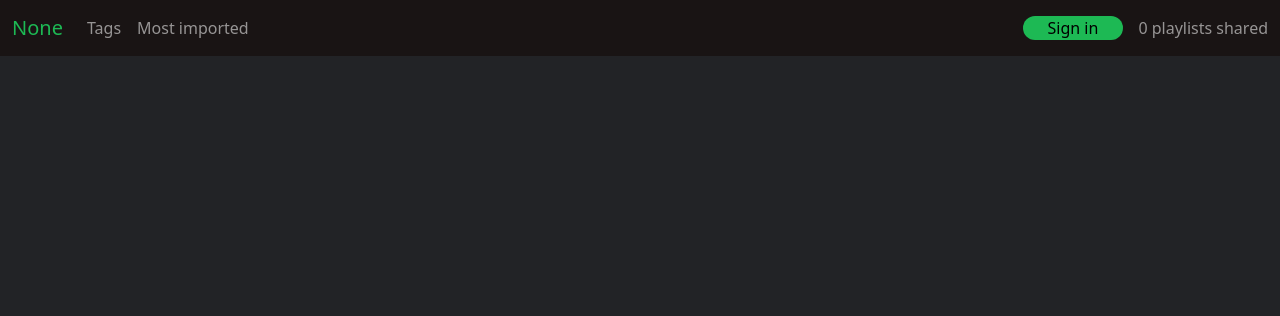
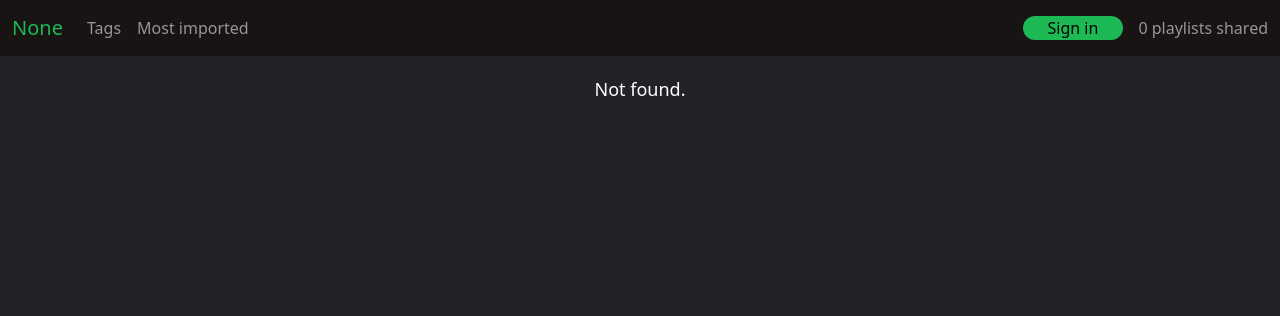
Before and after one commit to behnambm/spotify, a Flask app: page / in a window 1280 px wide. Shown: the top 316 px of the page. Run offline with Flask 2, Linux system fonts and the light colour scheme; data that the repository does not hold is empty; some libraries are stand-ins or nearby versions.

Commit message:
handle not-found in main page

```diff
--- a/app/static/css/style.css
+++ b/app/static/css/style.css
@@ -249,3 +249,10 @@ a, li, p, span, h4 {
     background-color: #1ed760;
     color: #000000;
 }
+
+.main-not-found{
+    color: #FFF;
+    font-size: 18px;
+    text-align: center;
+    margin-top: 20px;
+}
--- a/app/templates/home.html
+++ b/app/templates/home.html
@@ -9,6 +9,7 @@
 
 {% block content %}
     <div class="row">
+    {% if playlists %}
     {% for playlist in playlists %}
         <div class="col-lg-3 main-playlist-item">
             <a href="{{ url_for('playlist.index', playlist_id=playlist.id) }}">
@@ -17,6 +18,9 @@
             </a>
         </div>
     {% endfor %}
+    {% else %}
+        <div class="col-lg-4 offset-lg-4 main-not-found">Not found.</div>
+    {% endif %}
     </div>
     <div class="row">
         <div class="col-lg-4 offset-lg-4" style="text-align: center">
```
